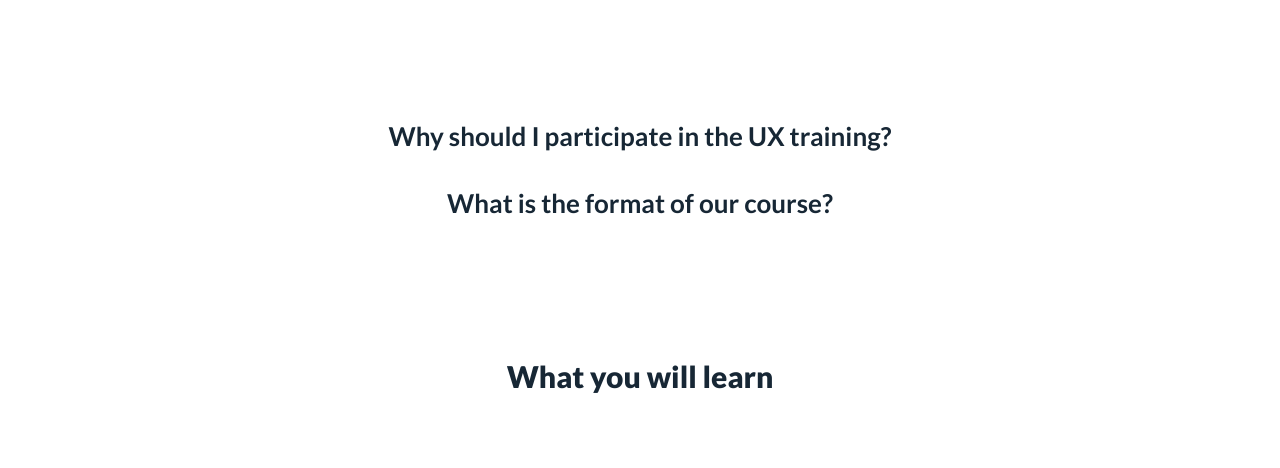
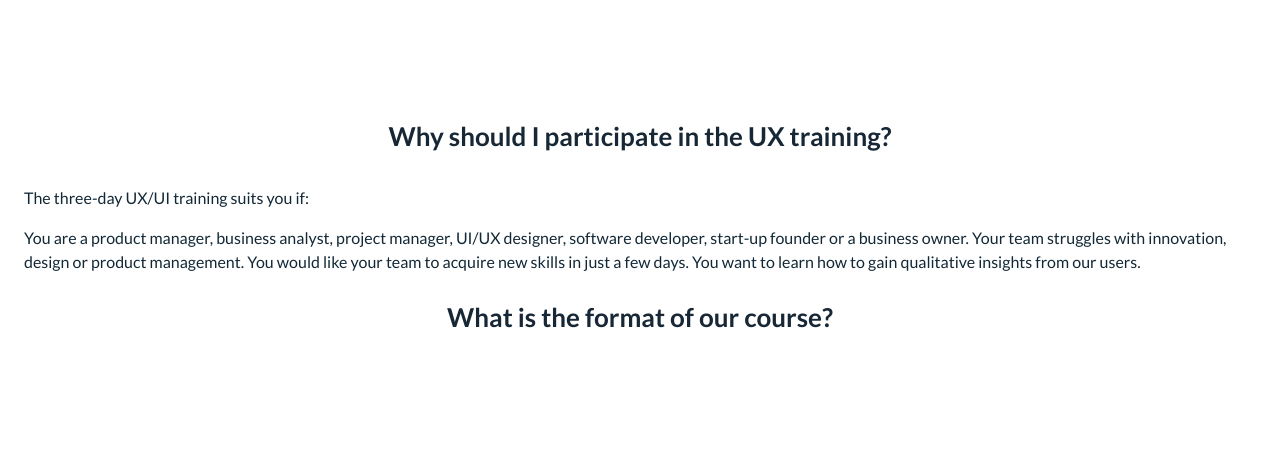
Before and after one commit to victoriakurichenko/workshop1, a plain HTML site: page index.html in a window 1280 px wide. Shown: the part 594-1062 px from the top of the page. Drawn offline with Linux system fonts and the light colour scheme.

Commit message:
h3 section added

```diff
--- a/index.html
+++ b/index.html
@@ -33,6 +33,11 @@ into your organization, you can upskill your team for better and faster results.
 
 <section class="faq">
 <h3>Why should I participate in the UX training?</h3>
+<p>The three-day UX/UI training suits you if:</p>
+<p>
+You are a product manager, business analyst, project manager, UI/UX designer, software developer, start-up founder or a business owner. Your team struggles with innovation, design or product management. You would like your team to acquire new skills in just a few days. You want to learn how to gain qualitative insights from our users.
+</p>
+
 <h3>What is the format of our course?</h3>
 </section>
 
```
